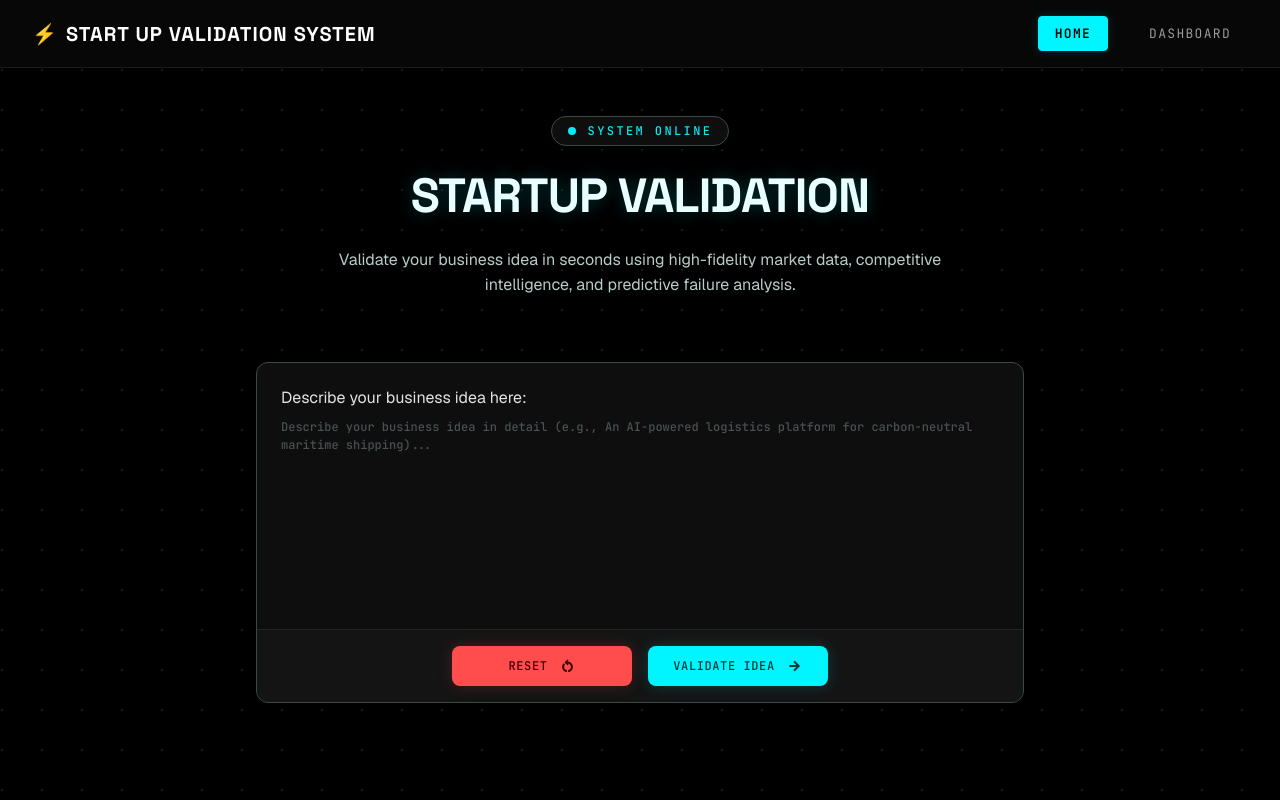
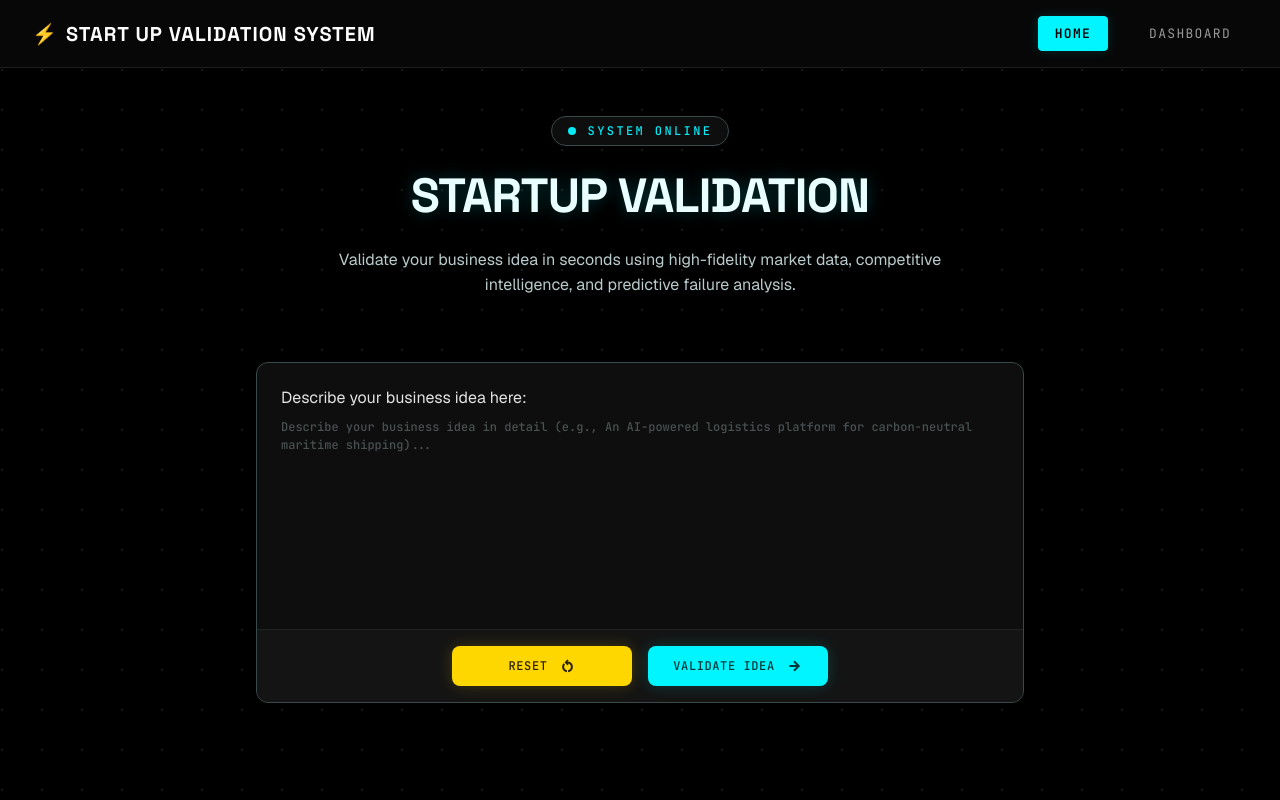
Before and after one commit to fabriziodeltufo/react-startup-val, a React (Vite) app: page / in a window 1280 px wide. Shown: the top 800 px of the page. Built offline with nearby package versions, Linux system fonts and the light colour scheme.

Commit message:
style: update reset button colors to yellow theme

```diff
--- a/src/components/style/HomePage.css
+++ b/src/components/style/HomePage.css
@@ -211,8 +211,8 @@
 }
 
 .reset-btn {
-  background-color: #ff4d4d;
-  color: #3b0000;
+  background-color: var(--color-yellow, #ffd700);
+  color: #2b2000;
   font-family: 'JetBrains Mono', monospace;
   font-size: 12px;
   font-weight: 500;
@@ -227,12 +227,12 @@
   gap: 12px;
   width: 180px;
   transition: all 0.25s cubic-bezier(0.4, 0, 0.2, 1);
-  box-shadow: 0 0 15px rgba(255, 77, 77, 0.2);
+  box-shadow: 0 0 15px rgba(255, 215, 0, 0.2);
 }
 
 .reset-btn:hover {
-  background-color: #ff6b6b;
-  box-shadow: 0 0 20px rgba(255, 77, 77, 0.4);
+  background-color: #ffeb3b;
+  box-shadow: 0 0 20px rgba(255, 215, 0, 0.4);
 }
 
 .reset-btn:active {
```
